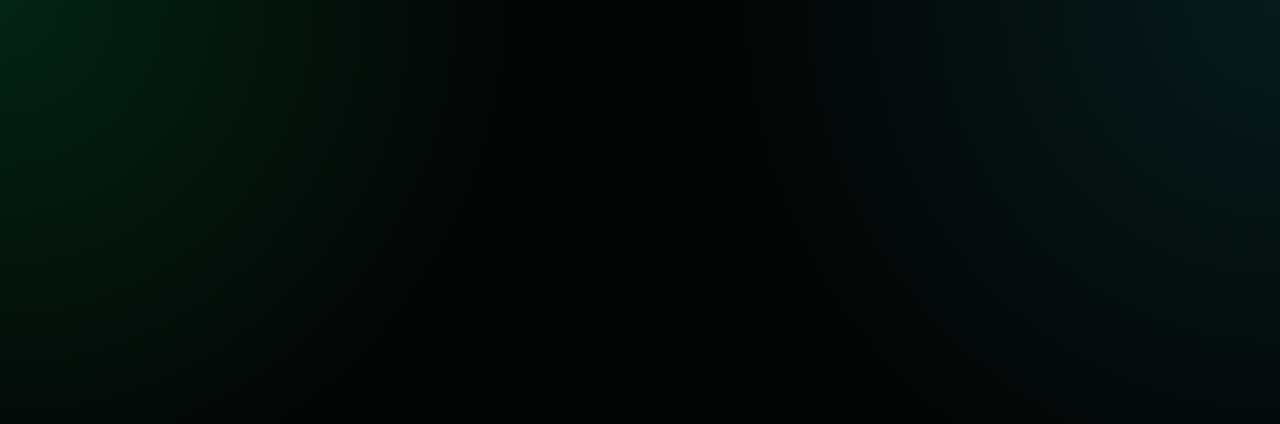
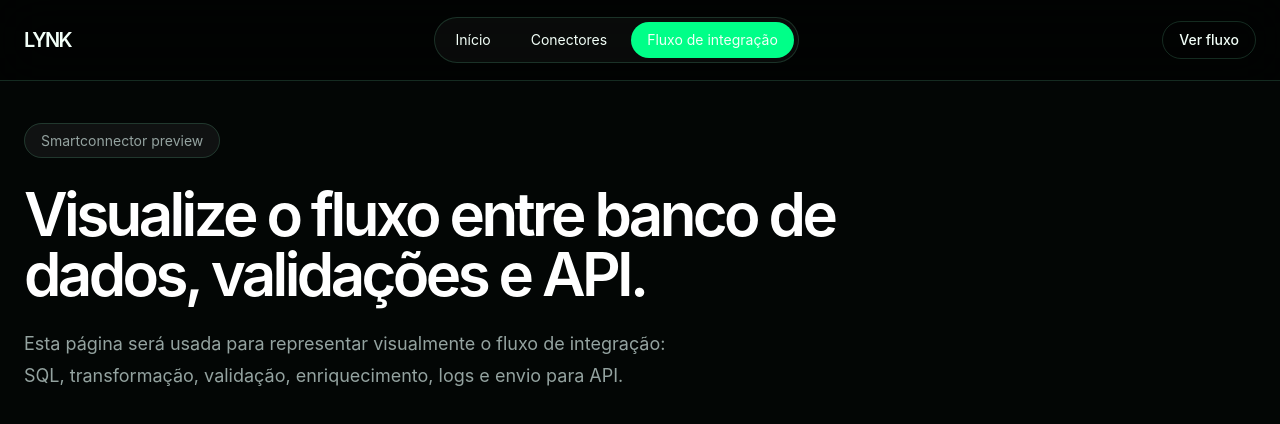
Before and after one commit to cguilhermear/lynk, a React (Vite) app: page /flow-preview in a window 1280 px wide. Before the commit this address had no page. Shown: the top 424 px of the page. Built offline with nearby package versions, Linux system fonts and the light colour scheme.

Commit message:
Create base navigation and routes

```diff
--- a/src/App.tsx
+++ b/src/App.tsx
@@ -1,12 +1,21 @@
 import { Route, Routes } from 'react-router-dom'
 
+import { Navbar } from './components/Navbar'
+import { FlowPreview } from './pages/FlowPreview'
 import { Home } from './pages/Home'
+import { Marketplace } from './pages/Marketplace'
 
 function App() {
   return (
-    <Routes>
-      <Route path="/" element={<Home />} />
-    </Routes>
+    <>
+      <Navbar />
+
+      <Routes>
+        <Route path="/" element={<Home />} />
+        <Route path="/marketplace" element={<Marketplace />} />
+        <Route path="/flow-preview" element={<FlowPreview />} />
+      </Routes>
+    </>
   )
 }
 
--- /dev/null
+++ b/src/components/Navbar.tsx
@@ -0,0 +1,45 @@
+import { Link, NavLink } from 'react-router-dom'
+
+const navItems = [
+  { label: 'Início', path: '/' },
+  { label: 'Conectores', path: '/marketplace' },
+  { label: 'Fluxo de integração', path: '/flow-preview' },
+]
+
+export function Navbar() {
+  return (
+    <header className="fixed left-0 right-0 top-0 z-50 border-b border-[var(--lynk-border)] bg-black/45 backdrop-blur-xl">
+      <nav className="mx-auto flex h-20 max-w-7xl items-center justify-between px-6">
+        <Link to="/" className="text-xl font-semibold tracking-[-0.08em] text-white">
+          LYNK
+        </Link>
+
+        <div className="hidden items-center gap-2 rounded-full border border-[var(--lynk-border)] bg-white/[0.03] p-1 md:flex">
+          {navItems.map((item) => (
+            <NavLink
+              key={item.path}
+              to={item.path}
+              className={({ isActive }) =>
+                [
+                  'rounded-full px-4 py-2 text-sm transition',
+                  isActive
+                    ? 'bg-[var(--lynk-green)] text-black'
+                    : 'text-[var(--lynk-muted)] hover:text-white',
+                ].join(' ')
+              }
+            >
+              {item.label}
+            </NavLink>
+          ))}
+        </div>
+
+        <a
+          href="/flow-preview"
+          className="rounded-full border border-[var(--lynk-border)] px-4 py-2 text-sm font-medium text-white transition hover:border-[var(--lynk-green)]"
+        >
+          Ver fluxo
+        </a>
+      </nav>
+    </header>
+  )
+}
--- /dev/null
+++ b/src/pages/FlowPreview.tsx
@@ -0,0 +1,21 @@
+export function FlowPreview() {
+  return (
+    <main className="min-h-screen bg-[var(--lynk-bg)] px-6 py-32 text-[var(--lynk-text)]">
+      <section className="mx-auto max-w-7xl">
+        <span className="rounded-full border border-[var(--lynk-border)] bg-white/5 px-4 py-2 text-sm text-[var(--lynk-muted)]">
+          Smartconnector preview
+        </span>
+
+        <h1 className="mt-8 max-w-4xl text-4xl font-semibold tracking-[-0.06em] text-white md:text-6xl">
+          Visualize o fluxo entre banco de dados, validações e API.
+        </h1>
+
+        <p className="mt-6 max-w-2xl text-lg leading-8 text-[var(--lynk-muted)]">
+          Esta página será usada para representar visualmente o fluxo de
+          integração: SQL, transformação, validação, enriquecimento, logs e
+          envio para API.
+        </p>
+      </section>
+    </main>
+  )
+}
--- /dev/null
+++ b/src/pages/Marketplace.tsx
@@ -0,0 +1,20 @@
+export function Marketplace() {
+  return (
+    <main className="min-h-screen bg-[var(--lynk-bg)] px-6 py-32 text-[var(--lynk-text)]">
+      <section className="mx-auto max-w-7xl">
+        <span className="rounded-full border border-[var(--lynk-border)] bg-white/5 px-4 py-2 text-sm text-[var(--lynk-muted)]">
+          Marketplace de conectores
+        </span>
+
+        <h1 className="mt-8 max-w-3xl text-4xl font-semibold tracking-[-0.06em] text-white md:text-6xl">
+          Escolha integrações para automatizar sua operação.
+        </h1>
+
+        <p className="mt-6 max-w-2xl text-lg leading-8 text-[var(--lynk-muted)]">
+          Nesta área ficarão os produtos/conectores da plataforma, com dados
+          mockados e carrinho funcional conforme o escopo da avaliação.
+        </p>
+      </section>
+    </main>
+  )
+}
```
